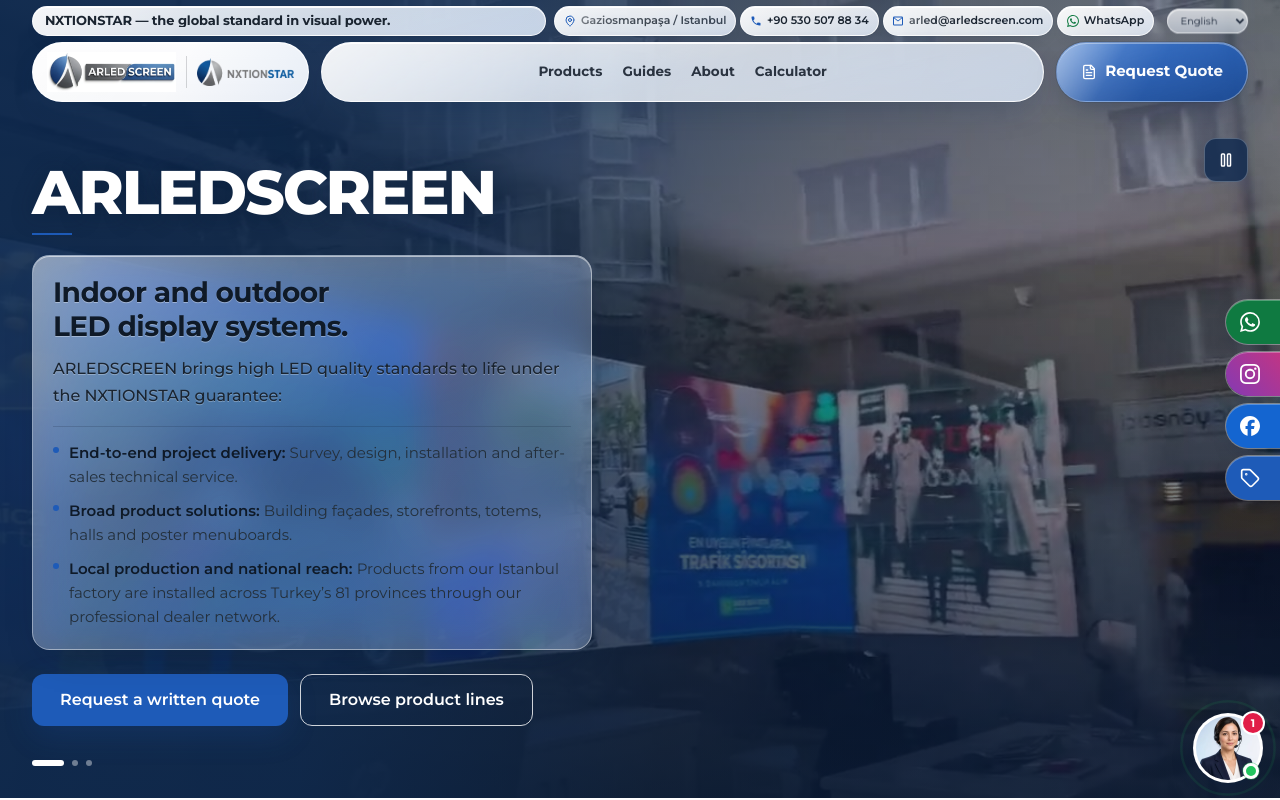
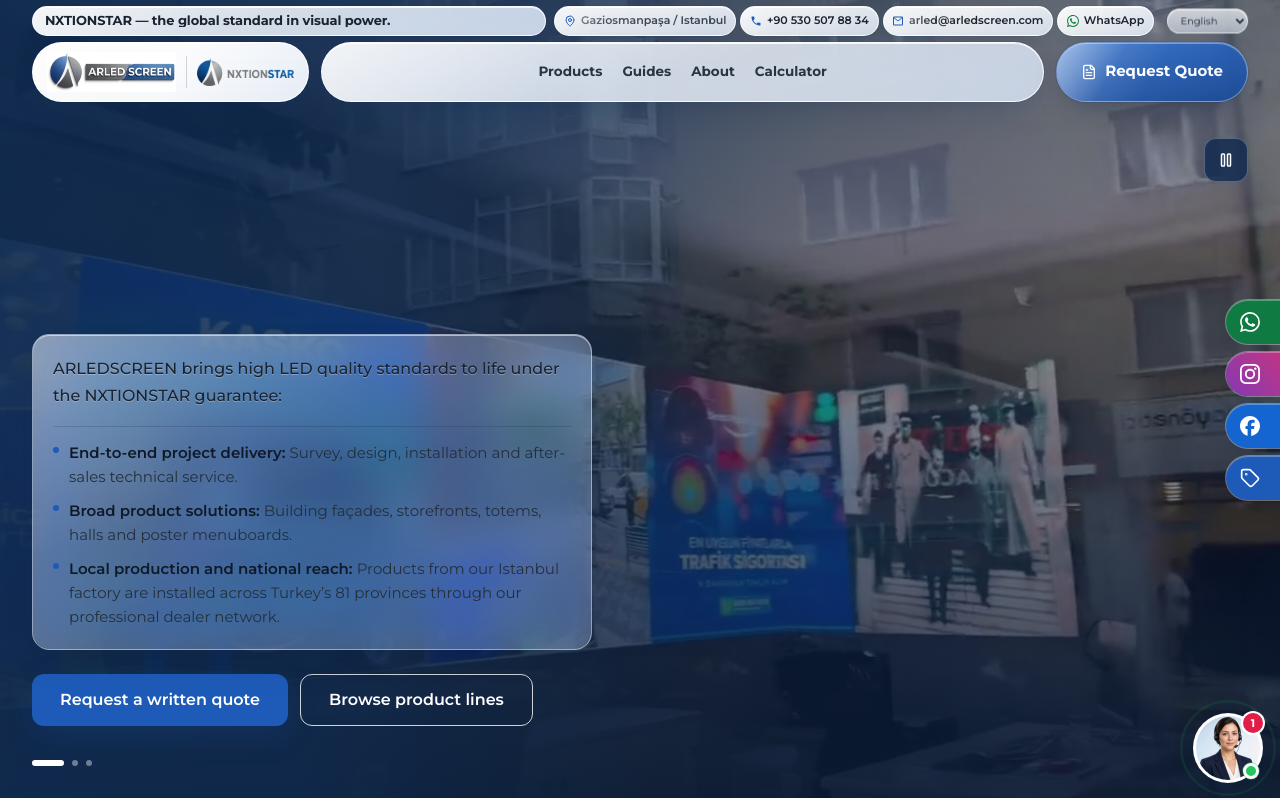
Before and after one commit to bzkrtaras-hue/arledscreen, a Next.js app: page /en/ in a window 1280 px wide. Shown: the top 800 px of the page. Built offline with nearby package versions, Linux system fonts and the light colour scheme.

Commit message:
Remove hero ARLEDSCREEN wordmark and H1 headline
Keep glass lead + pillars + CTAs; move brand/headline to sr-only for a11y.

Co-authored-by: bzkrtaras-hue <bzkrtaras-hue@users.noreply.github.com>

```diff
--- a/src/components/hero/HeroVideo.tsx
+++ b/src/components/hero/HeroVideo.tsx
@@ -238,34 +238,18 @@ export function HeroVideo({
 
         <div className="relative z-[3] mx-auto flex h-full max-w-7xl items-end px-4 pb-[calc(4.25rem+1rem+env(safe-area-inset-bottom,0px))] sm:px-6 md:px-8 md:pb-[72px] lg:px-8">
           <div className="w-full max-w-[560px]">
-            {/* Brand-first — no “kendi markası” / NXTIONSTAR overline above the wordmark */}
-            <m.p
-              className="font-display text-[clamp(2.1rem,1.45rem+3vw,3.85rem)] font-extrabold leading-[0.94] tracking-[-0.035em] text-white"
-              style={{ textShadow: "0 2px 22px rgba(11,27,51,0.4)" }}
-              initial={reduce ? false : { opacity: 0, y: 16 }}
-              animate={{ opacity: 1, y: 0 }}
-              transition={{ duration: 0.7, ease, delay: 0.08 }}
-            >
-              {brand}
-            </m.p>
-            <m.span
-              aria-hidden
-              className="mt-2.5 block h-0.5 w-9 origin-left bg-[#1E5BB8] sm:mt-3 sm:w-10 rtl:origin-right"
-              initial={reduce ? false : { scaleX: 0 }}
-              animate={{ scaleX: 1 }}
-              transition={{ duration: 0.65, ease, delay: 0.18 }}
-            />
+            {/* Visible stack starts at glass — no ARLEDSCREEN wordmark / no H1 duplicate above pillars */}
+            <h1 className="sr-only">
+              {brand}. {headline}
+            </h1>
 
             <m.div
-              className="liquid-glass-hero-copy mt-3 px-3.5 py-3.5 sm:mt-5 sm:px-5 sm:py-5"
+              className="liquid-glass-hero-copy px-3.5 py-3.5 sm:px-5 sm:py-5"
               initial={reduce ? false : { opacity: 0, y: 18 }}
               animate={{ opacity: 1, y: 0 }}
-              transition={{ duration: 0.8, ease, delay: 0.28 }}
+              transition={{ duration: 0.8, ease, delay: 0.12 }}
             >
-              <h1 className="text-balance font-display text-[clamp(1.1rem,0.95rem+1vw,1.8rem)] font-bold leading-[1.2] tracking-[-0.02em]">
-                {headline}
-              </h1>
-              <p className="hero-copy-lead mt-2 max-w-[48ch] text-pretty text-[13.5px] font-medium leading-[1.55] sm:mt-3 sm:text-base sm:leading-[1.7]">
+              <p className="hero-copy-lead max-w-[48ch] text-pretty text-[13.5px] font-medium leading-[1.55] sm:text-base sm:leading-[1.7]">
                 {subcopy}
               </p>
               {points?.length ? (
```
